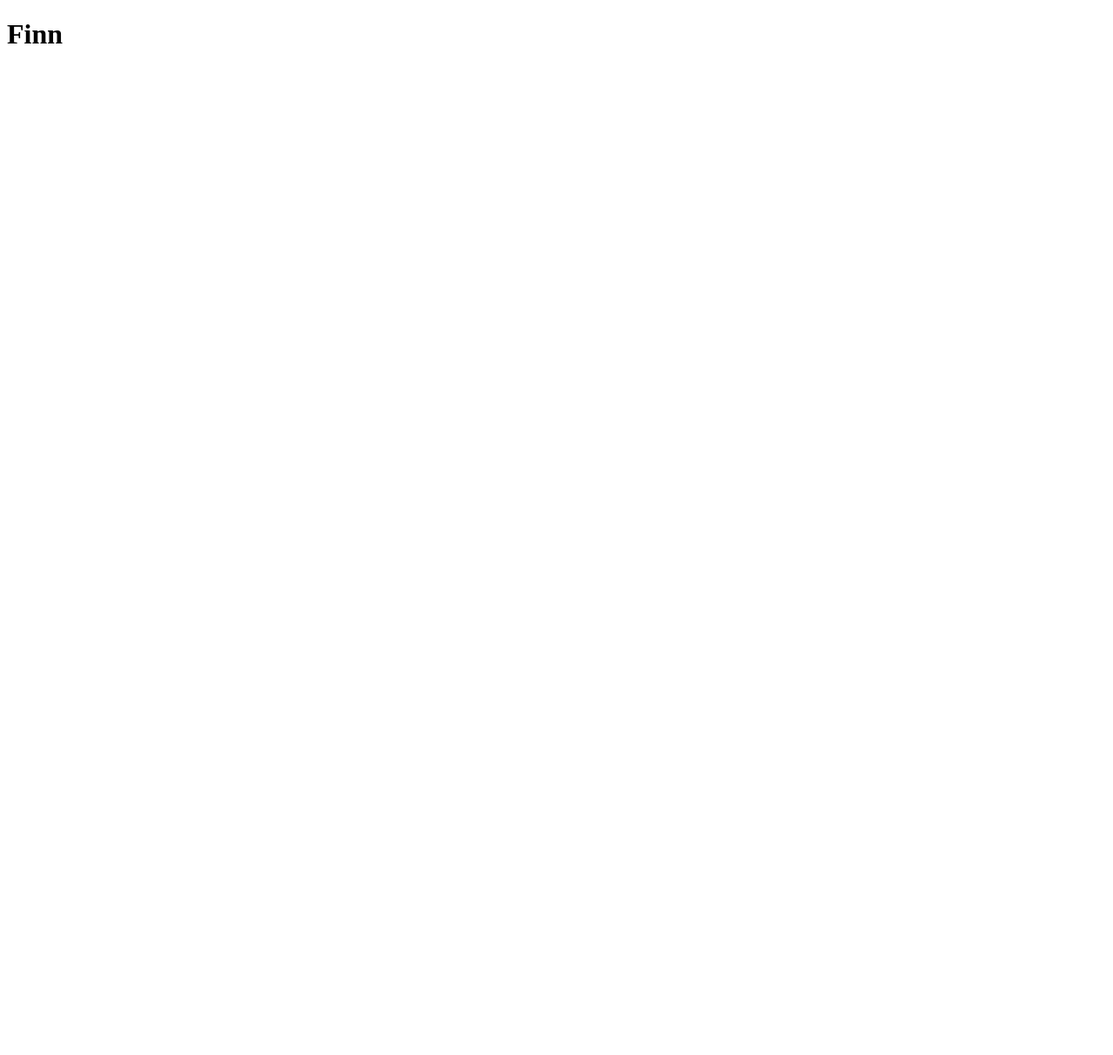
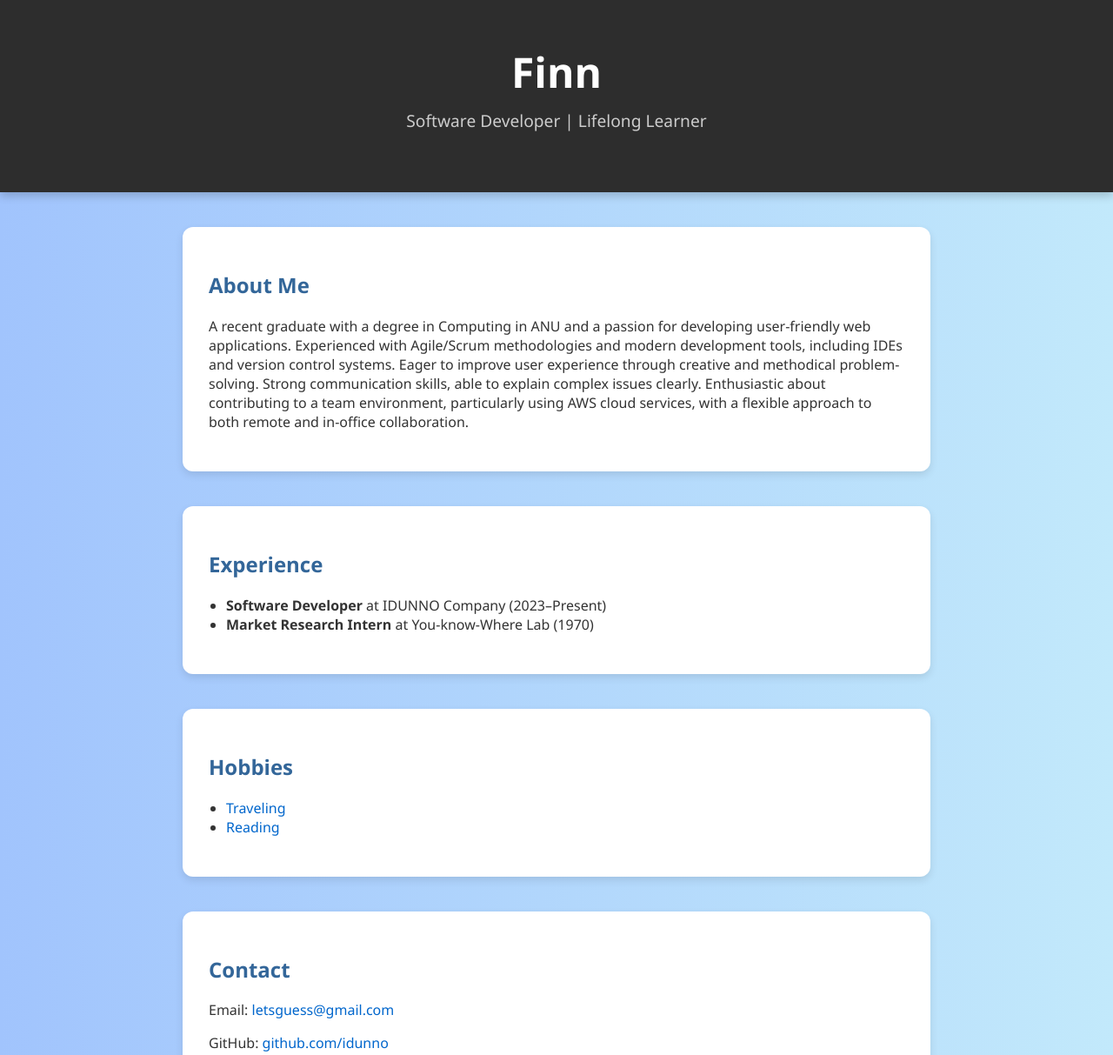
Before and after one commit to FinnS-F/DemoFinn, a plain HTML site: page index.html in a window 1280 px wide. Shown: the top 1213 px of the page at 87% size. Before the commit the page ends 800 px from the top, so only its background shows below. Drawn offline with Linux system fonts and the light colour scheme.

Commit message:
My website added

```diff
--- a/index.html
+++ b/index.html
@@ -2,14 +2,149 @@
 <html lang="en">
 
 <head>
-    <meta charset="UTF-8">
-    <meta name="viewport" content="width=device-width, initial-scale=1.0">
-    <title>Document</title>
+    <meta charset="UTF-8" />
+    <meta name="viewport" content="width=device-width, initial-scale=1.0" />
+    <title>Finn's Profile</title>
+    <style>
+        body {
+            font-family: 'Segoe UI', Tahoma, Geneva, Verdana, sans-serif;
+            margin: 0;
+            padding: 0;
+            background: linear-gradient(to right, #a1c4fd, #c2e9fb);
+            color: #333;
+            animation: fadeIn 1.5s ease-in;
+        }
+
+        header {
+            text-align: center;
+            background-color: #2d2d2d;
+            color: #fff;
+            padding: 50px 20px;
+            box-shadow: 0 4px 10px rgba(0, 0, 0, 0.2);
+        }
+
+        header h1 {
+            margin: 0;
+            font-size: 3rem;
+        }
+
+        header p {
+            margin-top: 10px;
+            font-size: 1.2rem;
+            color: #ccc;
+        }
+
+        section {
+            max-width: 800px;
+            margin: 40px auto;
+            padding: 30px;
+            background: #fff;
+            border-radius: 12px;
+            box-shadow: 0 4px 10px rgba(0, 0, 0, 0.1);
+            transition: transform 0.3s ease;
+        }
+
+        section:hover {
+            transform: scale(1.02);
+        }
+
+        h2 {
+            color: #336699;
+        }
+
+        ul {
+            padding-left: 20px;
+        }
+
+        a {
+            color: #0066cc;
+            text-decoration: none;
+        }
+
+        a:hover {
+            text-decoration: underline;
+        }
+
+        img {
+            display: block;
+            margin: 30px auto;
+            width: 250px;
+            border-radius: 12px;
+            box-shadow: 0 4px 12px rgba(0, 0, 0, 0.2);
+        }
+
+        footer {
+            text-align: center;
+            padding: 20px;
+            background: #2d2d2d;
+            color: #ccc;
+            font-size: 0.9em;
+        }
+
+        @keyframes fadeIn {
+            from {
+                opacity: 0;
+                transform: translateY(20px);
+            }
+
+            to {
+                opacity: 1;
+                transform: translateY(0);
+            }
+        }
+    </style>
 </head>
 
 <body>
-    <h1>Finn
-    </h1>
+
+    <header>
+        <h1>Finn</h1>
+        <p>Software Developer | Lifelong Learner</p>
+    </header>
+
+    <section id="about">
+        <h2>About Me</h2>
+        <p>
+            A recent graduate with a degree in Computing in ANU and a passion for developing user-friendly web
+            applications.
+            Experienced with Agile/Scrum methodologies and modern development tools, including IDEs and version control
+            systems. Eager to improve user experience through creative and methodical problem-solving. Strong
+            communication
+            skills, able to explain complex issues clearly. Enthusiastic about contributing to a team environment,
+            particularly
+            using AWS cloud services, with a flexible approach to both remote and in-office collaboration.
+        </p>
+    </section>
+
+    <section id="experience">
+        <h2>Experience</h2>
+        <ul>
+            <li><strong>Software Developer</strong> at IDUNNO Company (2023–Present)</li>
+            <li><strong>Market Research Intern</strong> at You-know-Where Lab (1970)</li>
+        </ul>
+    </section>
+
+    <section id="hobbies">
+        <h2>Hobbies</h2>
+        <ul>
+            <li><a href="#">Traveling</a></li>
+            <li><a href="#">Reading</a></li>
+        </ul>
+    </section>
+
+    <section id="contact">
+        <h2>Contact</h2>
+        <p>Email: <a href="mailto:letsguess@gmail.com">letsguess@gmail.com</a></p>
+        <p>GitHub: <a href="https://github.com/idunno">github.com/idunno</a></p>
+        <p>LinkedIn: <a href="https://linkedin.com/in/idunno">linkedin.com/in/idunno</a></p>
+    </section>
+
+    <img src="images/my profile.png" alt="A photo of me" />
+
+    <footer>
+        &copy; 2025 Finn. All rights reserved.
+    </footer>
+
 </body>
 
 </html>
```
Also changed, not shown: images/my profile.png (added).
